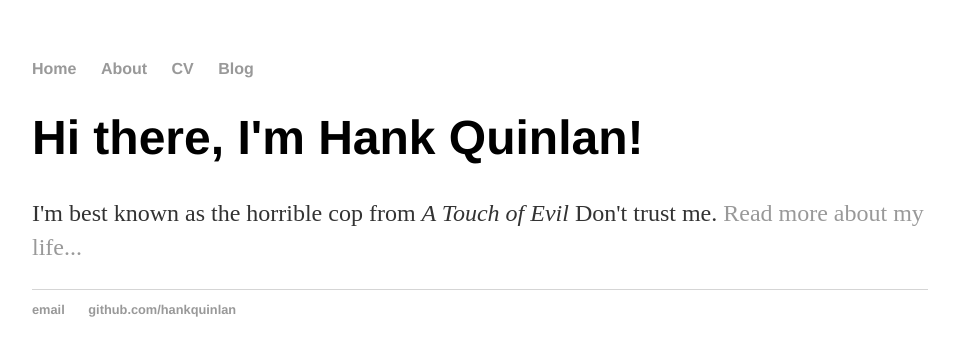
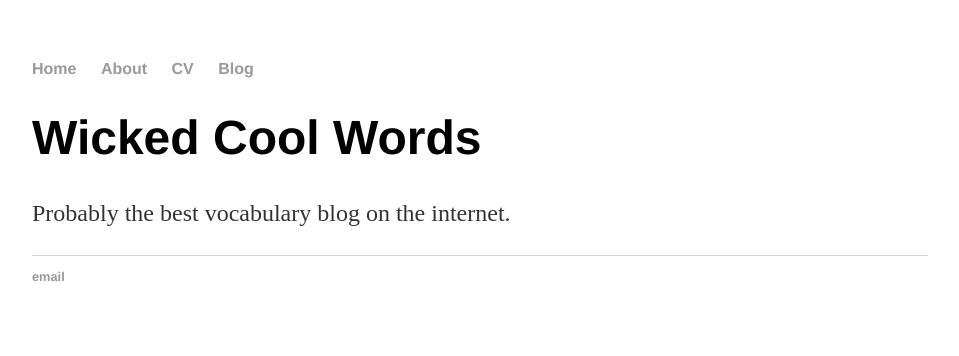
Before and after one commit to davidhowland/wickedcoolwords, a Jekyll site: the page built from index.html, in a window 1280 px wide. Shown: the top 356 px of the page, without its empty margins (160-1119 px from the left). Built offline with Jekyll 4.4.1, drawn with Linux system fonts in a browser that asks for light colours; Markdown is read by kramdown in place of the engine named in the settings.

Commit message:
- update index - update footer with new contact info

```diff
--- a/_layouts/default.html
+++ b/_layouts/default.html
@@ -21,8 +21,7 @@
 			</div><!-- /.container -->
 			<footer>
 	    		<ul>
-	        		<li><a href="mailto:hankquinlanhub@gmail.com">email</a></li>
-	        		<li><a href="https://github.com/hankquinlan">github.com/hankquinlan</a></li>
+	        		<li><a href="mailto:lexicon@wickedcoolwords.org">email</a></li>
 				</ul>
 			</footer>
 		</body>
--- a/index.html
+++ b/index.html
@@ -1,8 +1,8 @@
 ---
 layout: default
-title: Hank Quinlan, Horrible Cop
+title: Wicked Cool Words
 ---
     		<div class="blurb">
-        		<h1>Hi there, I'm Hank Quinlan!</h1>
-				<p>I'm best known as the horrible cop from <em>A Touch of Evil</em> Don't trust me. <a href="/about">Read more about my life...</a></p>
+        		<h1>Wicked Cool Words</h1>
+				<p>Probably the best vocabulary blog on the internet.</p>
     		</div><!-- /.blurb -->
```
